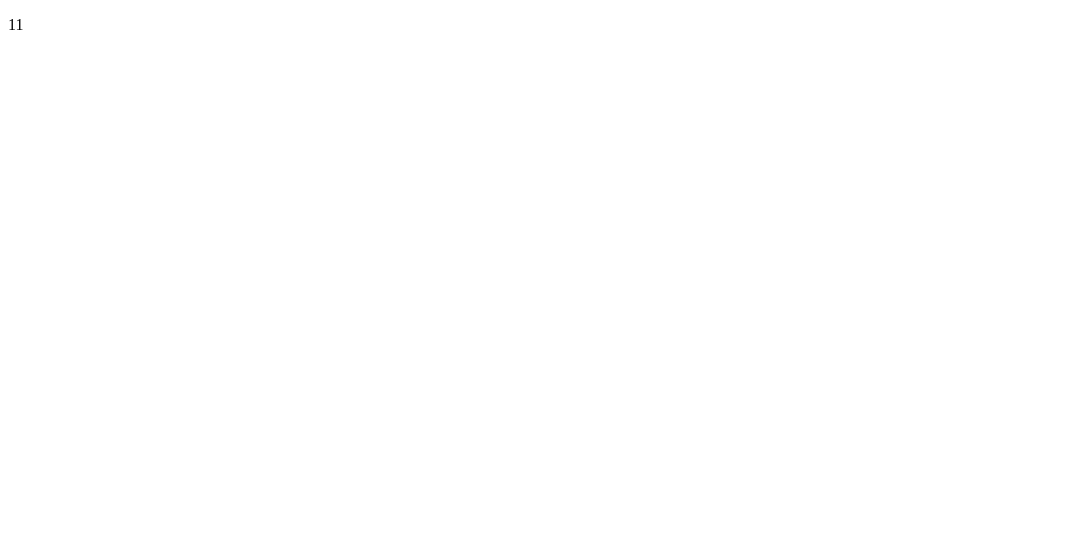
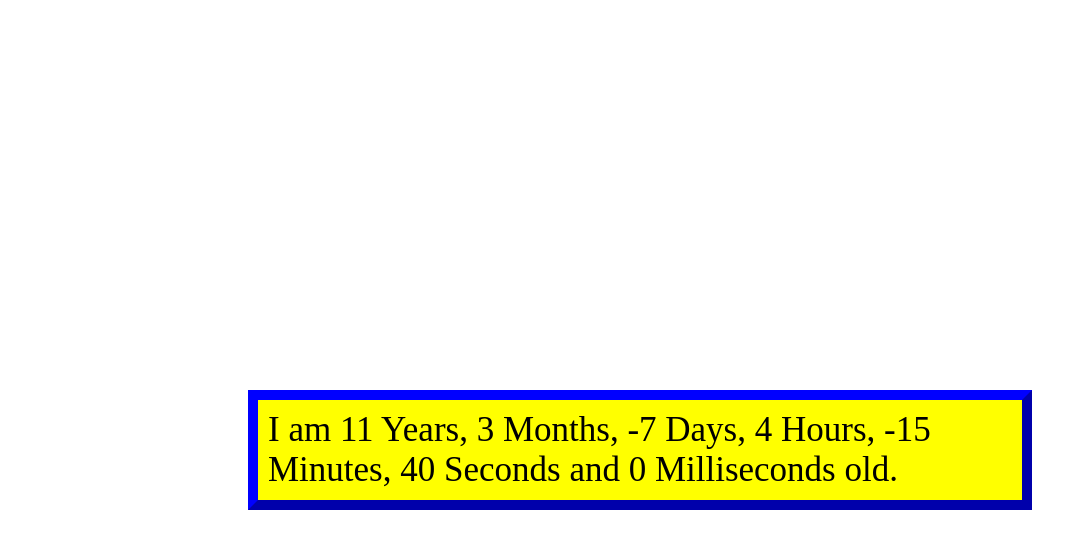
Before and after one commit to chessbunny1/html, a plain HTML site: page index.html in a window 1280 px wide. Shown: the whole page, without its empty margins (0-1086 px from the left). Drawn offline with Linux system fonts and the light colour scheme.

Commit message:
Updated, more details now!!! (index.html)

```diff
--- a/index.html
+++ b/index.html
@@ -4,17 +4,55 @@
 <head>
     <meta charset="UTF-8">
     <title>Today's Date</title>
+    <style>
+        p{
+            font-size:35px;
+            background-color:yellow;
+            outline-width: 10px;
+            outline-offset:0px;
+            outline-style: outset;
+            outline-color: blue;
+            margin-right:250px;
+            margin-left:250px;
+            margin-top:400px;
+            margin-bottom:400px;
+            padding-left:10px;
+            padding-right:10px;
+            padding-top:10px;
+            padding-bottom:10px;
+        }
+    </style>
 </head>
 
 <body>
     <p id="display"></p>
     <script>
-        var birthday = new Date(2010, 5, 23, 12);
+        var birthday = new Date(2010, 5, 23, 11, 37, 0, 0);
         var now = new Date();
-        birthdaya = birthday.getYear();
-        nowa = now.getYear();
-        var age = nowa - birthdaya;
-        display.innerHTML = age;
+        birthday1 = birthday.getYear();
+        now1 = now.getYear();
+        var age1 = now1 - birthday1;
+        birthday2 = birthday.getMonth();
+        now2 = now.getMonth();
+        var age2 = now2 - birthday2;
+        birthday3 = birthday.getDate();
+        now3 = now.getDate();
+        var age3 = now3 - birthday3;
+        birthday4 = birthday.getHours();
+        now4 = now.getHours();
+        var age4 = now4 - birthday4;
+        birthday5 = birthday.getMinutes();
+        now5 = now.getMinutes();
+        var age5 = now5 - birthday5;
+        birthday6 = birthday.getSeconds();
+        now6 = now.getSeconds();
+        var age6 = now6 - birthday6;
+        birthday7 = birthday.getMilliseconds();
+        now7 = now.getMilliseconds();
+        var age7 = now7 - birthday7;
+        var display = document.getElementById("display");
+        var content = "I am " + age1 + " Years, " + age2 + " Months, " + age3 + " Days, " + age4 + " Hours, " + age5 + " Minutes, " + age6 + " Seconds and " + age7 + " Milliseconds old."
+        display.innerHTML = content;
     </script>
 </body>
 
```
